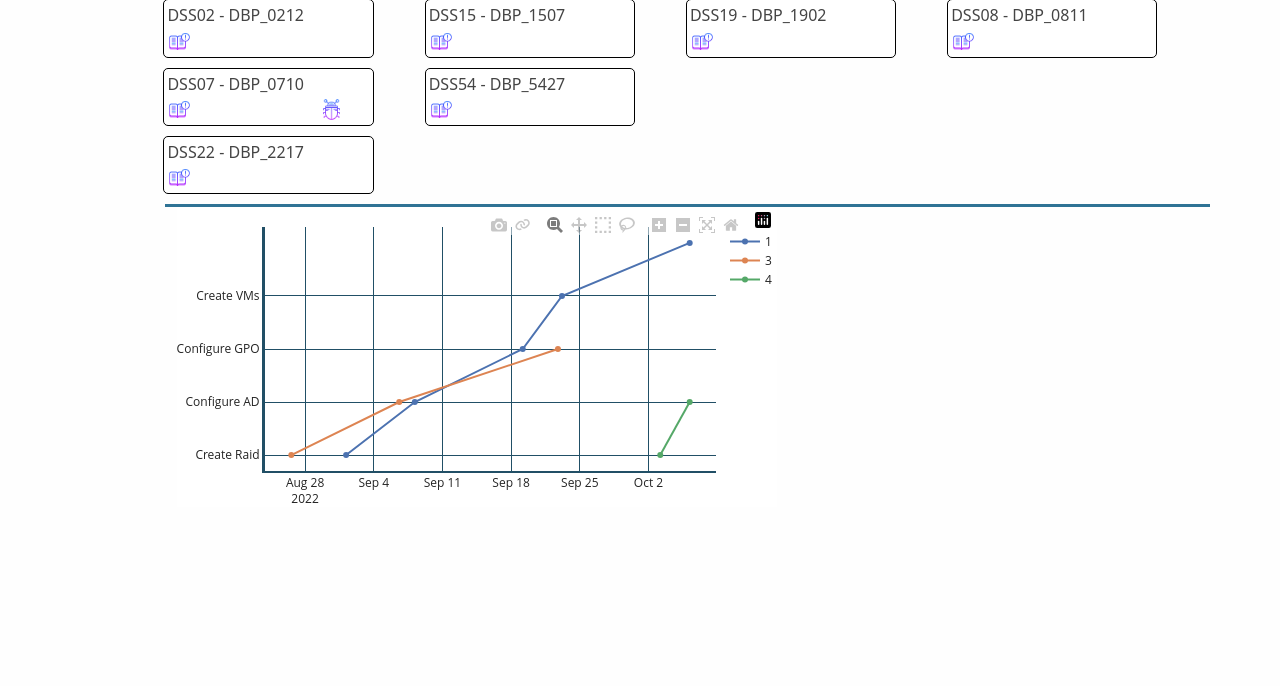
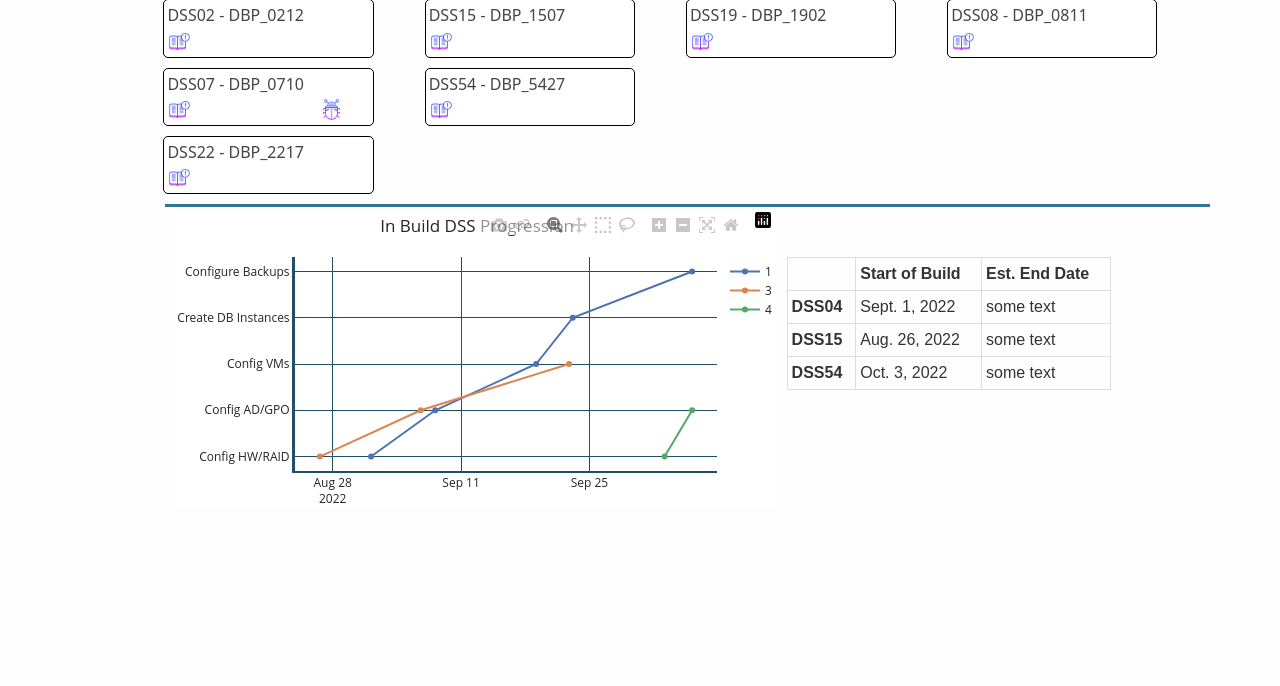
Before and after one commit to DaveM86/Status_Dashboard, a Django app: page / in a window 1280 px wide. Shown: the part 194-880 px from the top of the page. Run offline with Django 3.2, Linux system fonts and the light colour scheme; a user stored in the database is signed in; data comes from the database, SQL or seed files in the repository; both versions use the stored data as it was after the commit; some libraries are stand-ins or nearby versions.

Commit message:
home page updates

```diff
--- /dev/null
+++ b/board/build_objects.py
@@ -0,0 +1,10 @@
+from datetime import date, datetime
+
+class DSSInBuild():
+    def time_left_in_build(self, start_date, build_stage):
+        pass
+
+    def __init__(self, dss, start_date, build_stage):
+        self.dss = dss
+        self.start_date = start_date
+        self.build_stage = build_stage
--- a/board/models.py
+++ b/board/models.py
@@ -56,6 +56,7 @@ class Deployment(models.Model):
 
 class InBuild(models.Model):
 	dss_in_build = models.ForeignKey(DSS, on_delete=models.CASCADE)
+	start_date_of_build = models.DateTimeField()
 
 	def __str__(self):
 		return self.dss_in_build.__dict__['title']
--- a/board/templates/board/home.html
+++ b/board/templates/board/home.html
@@ -99,8 +99,8 @@
 																					<thead>
 																					<tr>
 																						<th scope="col"></th>
-																						<th scope="col">Trilogi</th>
-																						<th scope="col">WDMS</th>
+																						<th scope="col">DSS App Version</th>
+																						<th scope="col">Document Standard</th>
 																					</tr>
 																					</thead>
 																					<tbody>
@@ -138,7 +138,7 @@
 		  		{% endfor %}
 			</div>
 			<div class="row" style="border-top: 3px solid #2F7395;">
-				<div class="col-md-9">
+				<div class="col-md-6">
 					<div>
 						{% if graph %}
 						<div>
@@ -147,6 +147,46 @@
 						{% endif %}
 					</div>
 				</div>
+				<div class="col-md-1">
+				</div>
+				<div class="col-md-4" style="padding-top: 50px;">
+					<!-- <table>
+						<thead>
+						<tr>
+							<th scope="col"></th>
+							<th scope="col">Start of Build</th>
+							<th scope="col">Est. End Date</th>
+						</tr>
+						</thead>
+						<tbody>
+						{% for dss in dss_in_build %}
+						<tr>
+							<th scope="row">{{ dss.dss_in_build }}</th>
+							<td>{{ dss.start_date_of_build.date }}</td>
+							<td>placeholder</td>
+						</tr>
+						{% endfor %}
+						</tbody>
+					</table> -->
+					<table>
+						<thead>
+						<tr>
+							<th scope="col"></th>
+							<th scope="col">Start of Build</th>
+							<th scope="col">Est. End Date</th>
+						</tr>
+						</thead>
+						<tbody>
+						{% for dss in class_objects %}
+						<tr>
+							<th scope="row">{{ dss.dss }}</th>
+							<td>{{ dss.start_date.date }}</td>
+							<td>{{ dss.build_stage }}</td>
+						</tr>
+						{% endfor %}
+						</tbody>
+					</table>
+				</div>
 			</div>
 		</div>
 	</div>
--- a/board/views.py
+++ b/board/views.py
@@ -8,7 +8,8 @@ from .models import (
 						Reply,
 						SoftwareUpdate,
 						Deployment,
-						DatesOfBuildStages
+						DatesOfBuildStages,
+						InBuild
 					)
 from django.views.generic import (
 	ListView,
@@ -29,6 +30,7 @@ import dash
 import pandas as pd
 import dash_core_components as dcc
 import dash_html_components as html
+from .build_objects import DSSInBuild
 
 
 # Create your views here.
@@ -85,7 +87,7 @@ class DSSListView(LoginRequiredMixin, ListView):
 			)for name in df.index]
 
 		layout = go.Layout(
-			# title = 'In Build DSS Progression',
+			title = 'In Build DSS Progression',
 			plot_bgcolor = 'white',
 			)
 
@@ -94,12 +96,12 @@ class DSSListView(LoginRequiredMixin, ListView):
 		fig.update_layout(
 			yaxis = dict(
 				tickmode = 'array',
-				tickvals = [1,2,3,4],
-				ticktext = ['Create Raid', 'Configure AD', 'Configure GPO', 'Create VMs'],
+				tickvals = [1,2,3,4,5,6],
+				ticktext = ['Config HW/RAID', 'Config AD/GPO', 'Config VMs', 'Create DB Instances', 'Configure Backups', 'QC/Testing'],
 				# tickangle = 30
 				),
 				template='seaborn',
-				margin=dict(l=0, r=20, t=20, b=20),
+				margin=dict(l=0, r=20, t=50, b=20),
 				autosize=False,
    				width=600,
     			height=300,
@@ -107,6 +109,15 @@ class DSSListView(LoginRequiredMixin, ListView):
 
 		fig.update_xaxes(showline=True, linewidth=2, linecolor='#214F66', mirror=False, gridcolor='#214F66')
 		fig.update_yaxes(showline=True, linewidth=3, linecolor='#214F66', mirror=False, gridcolor='#214F66')
+
+		#get the start build dates for the build dates table on the home page
+		dss_in_build = InBuild.objects.all()
+		dss_build_lst = [[x.dss_in_build.title, x.start_date_of_build] for x in dss_in_build]
+
+		class_objects = []
+		for build in dss_build_lst:
+			class_objects.append(DSSInBuild(build[0], build[1], 'some text'))
+
 
 		context.update({
 				'comments':Comment.objects.order_by('-date_posted')[0:3:],
@@ -116,6 +127,9 @@ class DSSListView(LoginRequiredMixin, ListView):
 				'column_width':col_width,
 				'state_totals':serviceable_totals,
 				'graph':fig.to_html,
+				'dss_in_build': dss_in_build,
+				'dss_build_lst': dss_build_lst,
+				'class_objects': class_objects
 			})
 		return context
 
```
Also changed, not shown: board/migrations/0012_inbuild_start_date_of_build.py (added), db.sqlite3.
